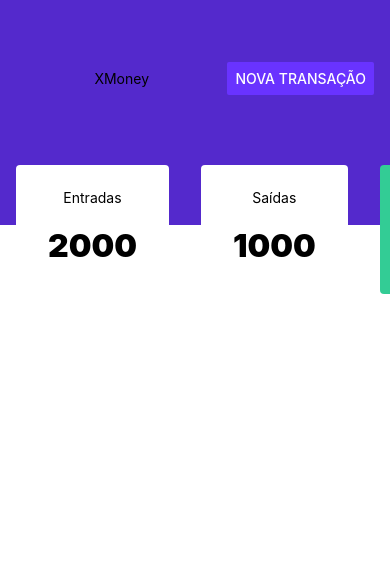
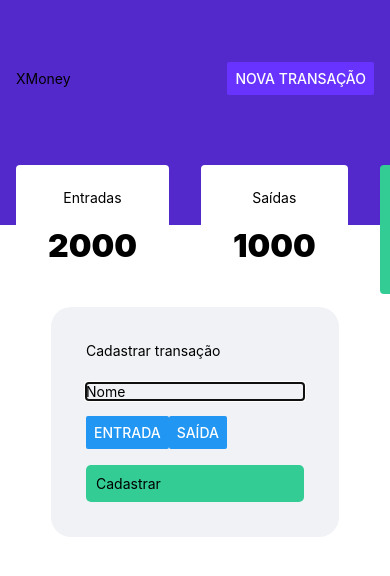
Before and after one commit to Baniomash/XmoneyMobile, a React Native app: screen / in a window 390 px wide. Both pictures are taken after a click on the button "NOVA TRANSAÇÃO". Shown: the top 576 px of the page. Built offline with nearby package versions, Linux system fonts and the light colour scheme.

Commit message:
feat: add New Transaction Modal component

```diff
--- a/App.tsx
+++ b/App.tsx
@@ -1,7 +1,8 @@
-import { useState } from "react";
-import { View, Image } from "react-native";
+import React, { useState } from "react";
+import { View } from "react-native";
 import { Cards } from "./src/components/Cards";
 import { Header } from "./src/components/Header";
+import { NewTransactionModal } from "./src/components/NewTransactionModal";
 
 export default function App() {
   const [isNewTransactionModalOpen, setIsNewTransactionModalOpen] =
@@ -18,6 +19,10 @@ export default function App() {
     <View>
       <Header onOpenNewTransactionModal={handleOpenNewTransactionModal} />
       <Cards />
+      <NewTransactionModal
+        isOpen={isNewTransactionModalOpen}
+        onRequestClose={handleCloseNewTransactionModal}
+      />
     </View>
   );
 }
--- a/package.json
+++ b/package.json
@@ -11,6 +11,7 @@
   },
   "dependencies": {
     "@types/styled-components-react-native": "^5.1.3",
+    "axios": "^0.27.2",
     "expo": "~45.0.0",
     "expo-status-bar": "~1.3.0",
     "react": "17.0.2",
--- a/src/components/Header/index.tsx
+++ b/src/components/Header/index.tsx
@@ -1,4 +1,5 @@
-import { Button, Text, Image } from "react-native";
+import React, { useState } from "react";
+import { Button, Text } from "react-native";
 import { Container, Content } from "./styles";
 
 interface HeaderProps {
@@ -9,12 +10,12 @@ export function Header({ onOpenNewTransactionModal }: HeaderProps) {
   return (
     <Container>
       <Content>
-        <Image source={require("./../../../assets/Logo")} />
+        {/* <Image source={require("./../../../assets/Logo")} /> */}
         <Text>XMoney</Text>
         <Button
           title="Nova Transação"
           color="#6933FF"
-          onPress={() => onOpenNewTransactionModal}
+          onPress={onOpenNewTransactionModal}
         />
       </Content>
     </Container>
--- /dev/null
+++ b/src/components/NewTransactionModal/index.tsx
@@ -0,0 +1,66 @@
+import React, { useState } from "react";
+import { Modal, TextInput } from "react-native";
+import {
+  BtnModal,
+  BtnTitulo,
+  CenteredView,
+  MainModal,
+  ModalTitle,
+  ModalView,
+  RadioBox,
+  TransactioTypeContainer,
+} from "./styles";
+
+interface NewTransactionModalProps {
+  isOpen: boolean;
+  onRequestClose: () => void;
+}
+
+export function NewTransactionModal({
+  isOpen,
+  onRequestClose,
+}: NewTransactionModalProps) {
+  const [title, setTitle] = useState("");
+  const [amount, setAmount] = useState(null);
+  const [category, setCategory] = useState("");
+  const [type, setType] = useState("deposit");
+
+  return (
+    <CenteredView>
+      <MainModal
+        animationType="slide"
+        transparent={true}
+        visible={isOpen}
+        onRequestClose={onRequestClose}
+      >
+        <CenteredView>
+          <ModalView>
+            <ModalTitle>Cadastrar transação</ModalTitle>
+            <TextInput
+              onChangeText={setTitle}
+              value={title}
+              placeholder="Nome"
+            />
+            <TransactioTypeContainer>
+              <RadioBox
+                title="Entrada"
+                onPress={() => {
+                  setType("deposit");
+                }}
+              />
+              <RadioBox
+                title="Saída"
+                onPress={() => {
+                  setType("withdraw");
+                }}
+              />
+            </TransactioTypeContainer>
+            <BtnModal onPress={onRequestClose}>
+              <BtnTitulo>Cadastrar</BtnTitulo>
+            </BtnModal>
+          </ModalView>
+        </CenteredView>
+      </MainModal>
+    </CenteredView>
+  );
+}
--- /dev/null
+++ b/src/components/NewTransactionModal/styles.ts
@@ -0,0 +1,44 @@
+import styled from "styled-components/native";
+
+export const MainModal = styled.Modal``;
+
+export const CenteredView = styled.View`
+  flex: 1;
+  align-items: center;
+  justify-content: center;
+  border-radius: 16px 16px 0px 0px;
+`;
+
+export const ModalView = styled.View`
+  background-color: #f0f2f5;
+  border-radius: 20px;
+  padding: 35px;
+`;
+
+export const BtnModal = styled.Pressable`
+  padding: 10px;
+  background-color: #33cc95;
+  border-radius: 5px;
+`;
+
+export const ModalTitle = styled.Text`
+  margin-bottom: 24px;
+`;
+
+export const BtnTitulo = styled.Text``;
+
+export const TransactioTypeContainer = styled.View`
+  margin: 16px 0;
+  display: flex;
+  flex-direction: row;
+`;
+
+export const RadioBox = styled.Button`
+  height: 64px;
+  border: 1px solid #d7d7d7;
+  margin: 8px;
+  padding: 16px;
+  display: flex;
+  align-items: center;
+  justify-content: center;
+`;
--- /dev/null
+++ b/src/services/api.ts
@@ -0,0 +1,5 @@
+import axios from "axios";
+
+export const api = axios.create({
+    baseURL: 'exp://192.168.18.87:19000/api',
+})
```
Also changed, not shown: 1 other file (tests, documents, lock files or other folders).
